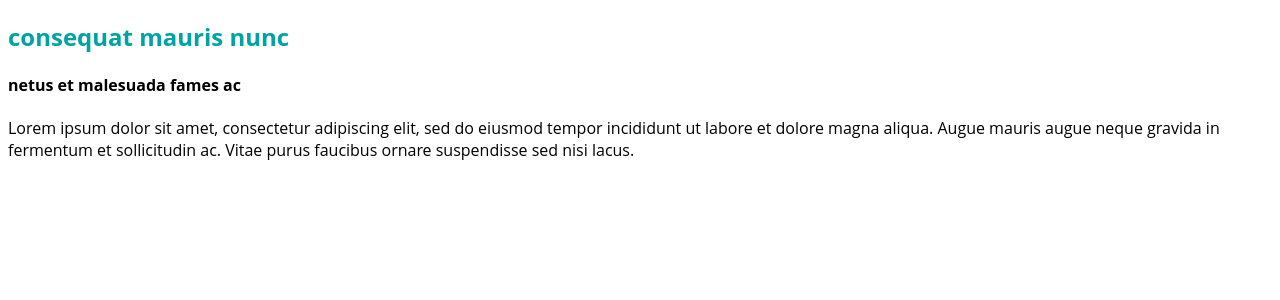
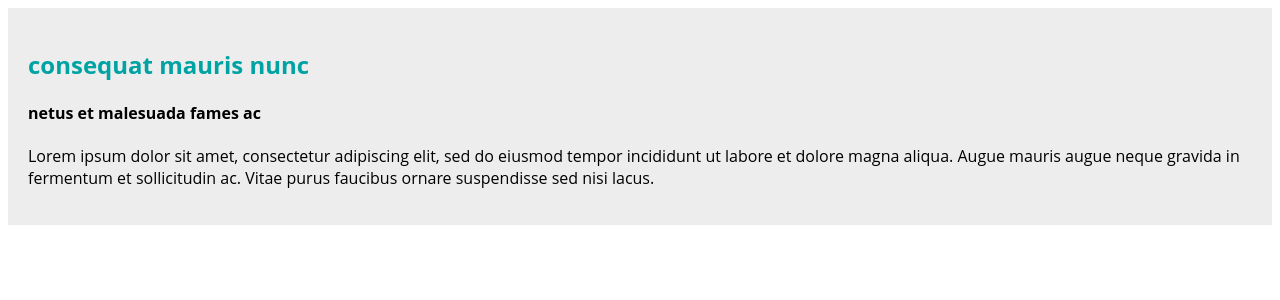
Before and after one commit to jkwan19/growsquares-react-test, a React (Create React App) app: page / in a window 1280 px wide. Shown: the top 300 px of the page. Built offline with nearby package versions, Linux system fonts and the light colour scheme.

Commit message:
Add gray background to description

```diff
--- a/src/Components/Description.css
+++ b/src/Components/Description.css
@@ -1,3 +1,12 @@
+.description {
+  background-color: #ededed;
+  text-align: center;
+  padding: 20px;
+}
+.text-box{
+  display: inline-block;
+  text-align: left;
+}
 .header {
   color: #00a3a3
 }
--- a/src/Components/Description.js
+++ b/src/Components/Description.js
@@ -3,12 +3,14 @@ import './Description.css'
 
 const Description = () => {
   return (
-    <div>
-      <h2 className="header">consequat mauris nunc</h2>
-      <h4 className="subheader">netus et malesuada fames ac</h4>
-      <p>
-        Lorem ipsum dolor sit amet, consectetur adipiscing elit, sed do eiusmod tempor incididunt ut labore et dolore magna aliqua. Augue mauris augue neque gravida in fermentum et sollicitudin ac. Vitae purus faucibus ornare suspendisse sed nisi lacus.
-      </p>
+    <div className="description">
+      <div className="text-box">
+        <h2 className="header">consequat mauris nunc</h2>
+        <h4 className="subheader">netus et malesuada fames ac</h4>
+        <p>
+          Lorem ipsum dolor sit amet, consectetur adipiscing elit, sed do eiusmod tempor incididunt ut labore et dolore magna aliqua. Augue mauris augue neque gravida in fermentum et sollicitudin ac. Vitae purus faucibus ornare suspendisse sed nisi lacus.
+        </p>
+      </div>
     </div>
   )
 };
```
